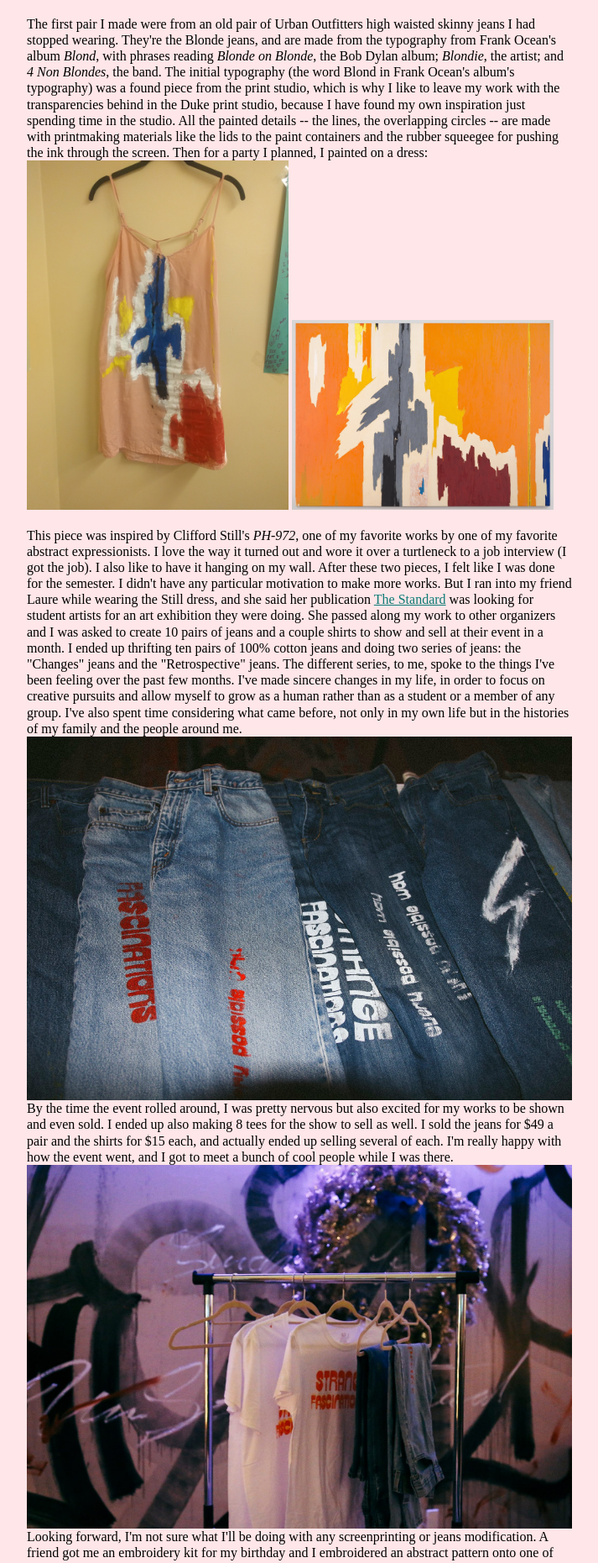
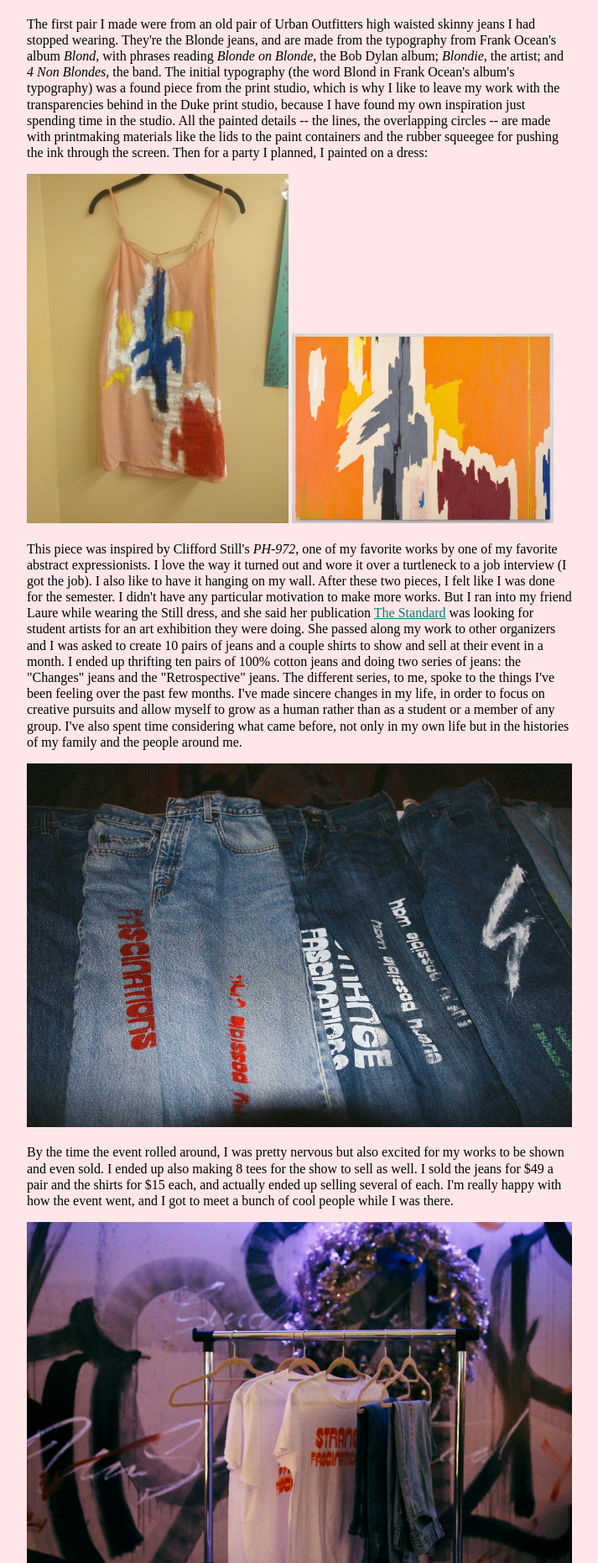
Before and after one commit to pmt/pmt.github.io, a Jekyll site: the page built from _posts/2017-12-23-pants.md, in a window 1280 px wide. Shown: the part 711-2572 px from the top of the page at 84% size, without its empty margins (283-996 px from the left). Built offline with Jekyll 4.4.1, drawn with Linux system fonts in a browser that asks for light colours; some of the changed text lies outside the part shown.

Commit message:
Finish styling post, fix img

```diff
--- a/_posts/2017-12-23-pants.md
+++ b/_posts/2017-12-23-pants.md
@@ -12,7 +12,7 @@ This semester I decided to get back into printmaking, a hobby I've enjoyed since
 
 Then for a party I planned, I painted on a dress:
 
-<img class="post-two-images" src="/files/pants/still_dress.jpg" /> <img class="post-two-images" src="/files/pants/still_ph972_1959.jpg" />
+<p><img class="post-two-images" src="/files/pants/still_dress.jpg" /> <img class="post-two-images" src="/files/pants/still_ph972_1959.jpg" />
 
 <p>This piece was inspired by Clifford Still's <i>PH-972</i>, one of my favorite works by one of my favorite abstract expressionists. I love the way it turned out and wore it over a turtleneck to a job interview (I got the job). I also like to have it hanging on my wall.
 
@@ -20,15 +20,15 @@ After these two pieces, I felt like I was done for the semester. I didn't have a
 
 I ended up thrifting ten pairs of 100% cotton jeans and doing two series of jeans: the "Changes" jeans and the "Retrospective" jeans. The different series, to me, spoke to the things I've been feeling over the past few months. I've made sincere changes in my life, in order to focus on creative pursuits and allow myself to grow as a human rather than as a student or a member of any group. I've also spent time considering what came before, not only in my own life but in the histories of my family and the people around me.
 
-<img class="post-inline-image" src="/files/pants/jeans_night2.jpg" />
+<p><img class="post-inline-image" src="/files/pants/jeans_night2.jpg" />
 
-By the time the event rolled around, I was pretty nervous but also excited for my works to be shown and even sold. I ended up also making 8 tees for the show to sell as well. I sold the jeans for $49 a pair and the shirts for $15 each, and actually ended up selling several of each. I'm really happy with how the event went, and I got to meet a bunch of cool people while I was there.
+<p>By the time the event rolled around, I was pretty nervous but also excited for my works to be shown and even sold. I ended up also making 8 tees for the show to sell as well. I sold the jeans for $49 a pair and the shirts for $15 each, and actually ended up selling several of each. I'm really happy with how the event went, and I got to meet a bunch of cool people while I was there.
 
-<img class="post-inline-image" src="/files/pants/shirts_hanging.jpg"/>
+<p><img class="post-inline-image" src="/files/pants/shirts_hanging.jpg"/>
 
 Looking forward, I'm not sure what I'll be doing with any screenprinting or jeans modification. A friend got me an embroidery kit for my birthday and I embroidered an abstract pattern onto one of the pairs I kept for myself; I've also been using my sewing machine to modify some clothes I have. It's worth it for me just to practice new things.
 
-And, if you're looking to purchase a top or jeans, I can custom print on your own clothing for the same rate. Let me know!
+<p>And, if you're looking to purchase a top or jeans, I can custom print on your own clothing for the same rate. Let me know!</p>
 
 <img class="post-inline-image" src="/files/pants/shirts.jpg"/>
 <img class="post-inline-image" src="/files/pants/jeans_sofiya.jpg"/>
--- a/css/post.scss
+++ b/css/post.scss
@@ -8,7 +8,6 @@ div.post-inline-date {
     text-align: center;
 }
 img.post-inline-image {
-    display: block;
     margin: 10 auto;
     max-width: 100%;
     max-height: 100%;
```
